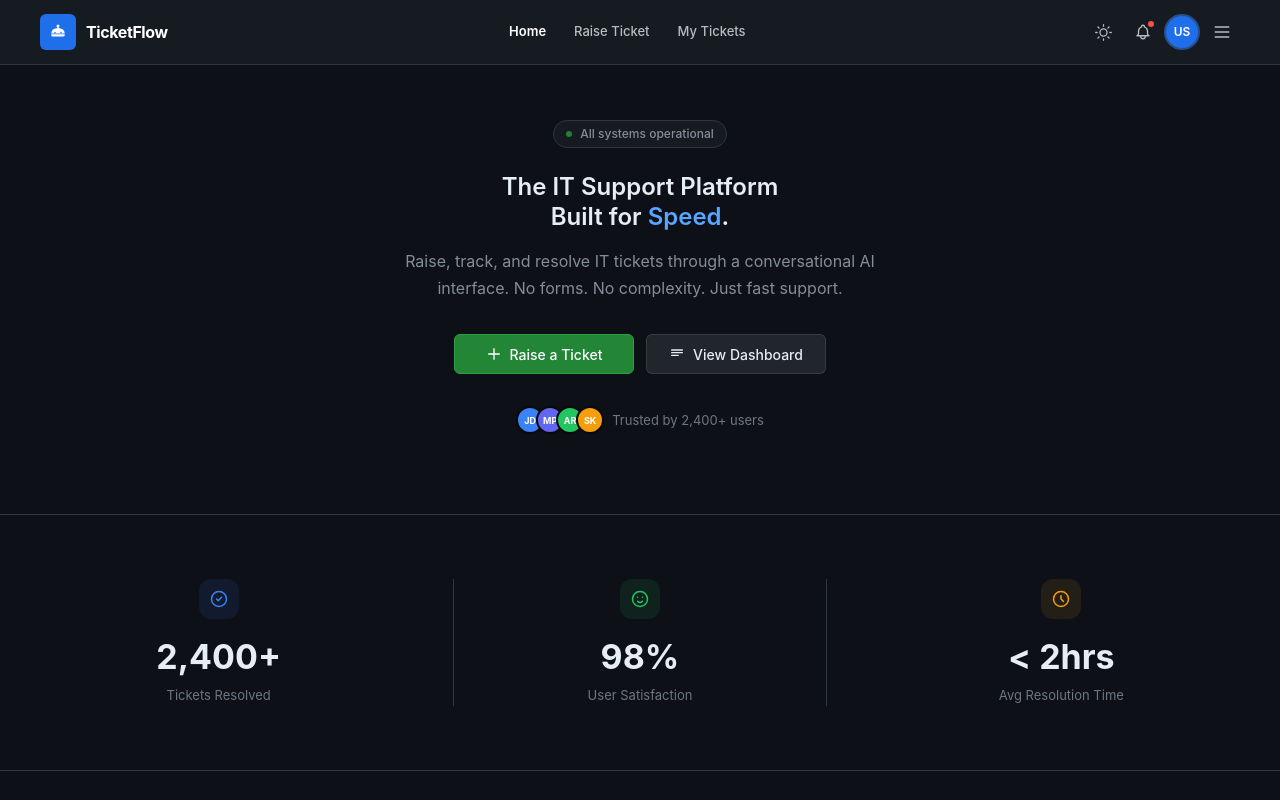
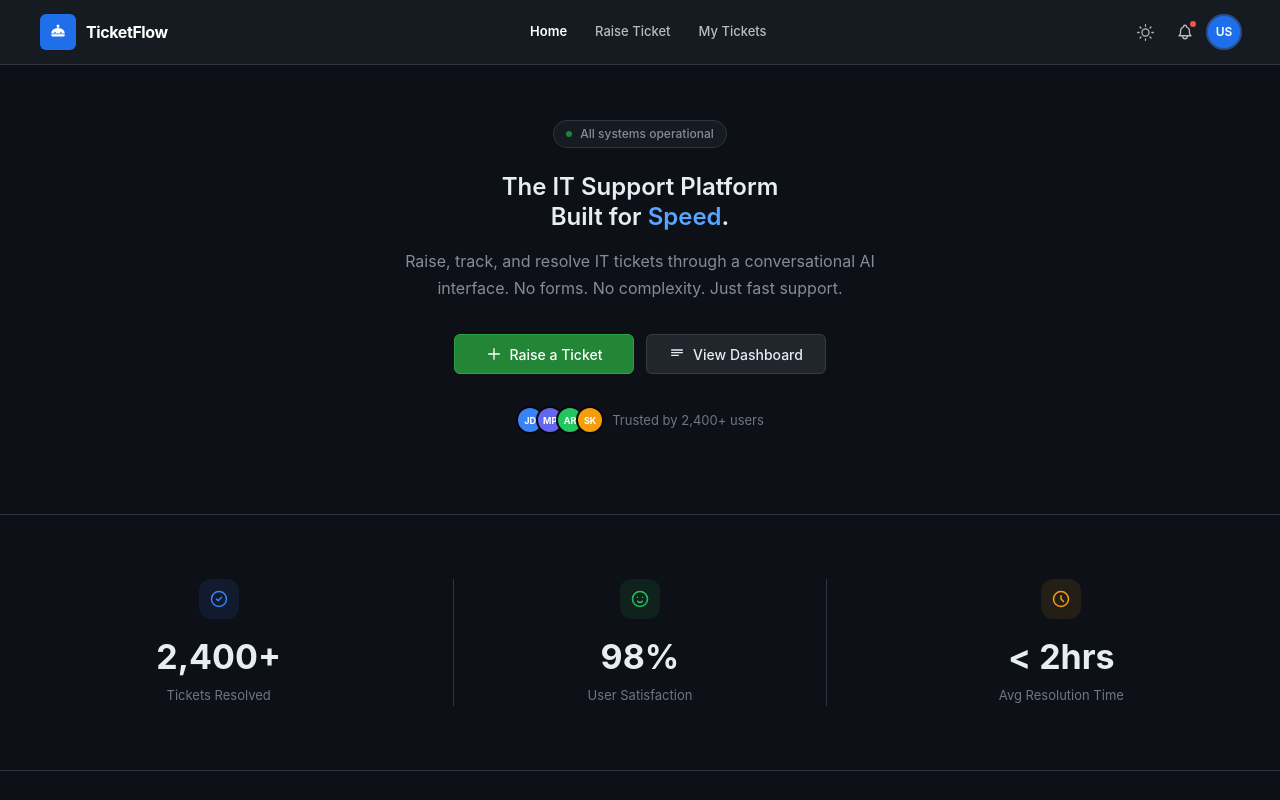
Before and after one commit to chaitanyadeepc/it-ticketing, a React (Vite) app in the folder helpdesk-ai/: page / in a window 1280 px wide. Shown: the top 800 px of the page. Built offline with nearby package versions, Linux system fonts and the light colour scheme.

Commit message:
fix: hide hamburger button on md+ screens

```diff
--- a/helpdesk-ai/src/components/layout/Navbar.jsx
+++ b/helpdesk-ai/src/components/layout/Navbar.jsx
@@ -159,7 +159,7 @@ const Navbar = () => {
 
             {/* Mobile toggle */}
             <button onClick={() => setIsMobileMenuOpen(!isMobileMenuOpen)}
-              className="p-2 rounded-md text-[rgba(255,255,255,0.7)] hover:text-white hover:bg-[rgba(255,255,255,0.1)] transition-colors">
+              className="md:hidden p-2 rounded-md text-[rgba(255,255,255,0.7)] hover:text-white hover:bg-[rgba(255,255,255,0.1)] transition-colors">
               <svg className="w-5 h-5" fill="none" viewBox="0 0 24 24" stroke="currentColor">
                 {isMobileMenuOpen
                   ? <path strokeLinecap="round" strokeLinejoin="round" strokeWidth={2} d="M6 18L18 6M6 6l12 12" />
```
